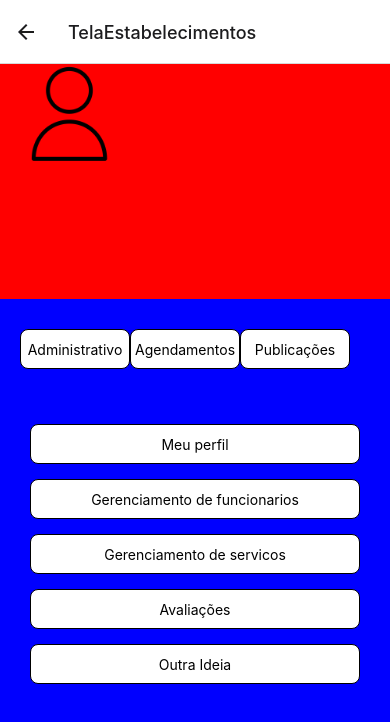
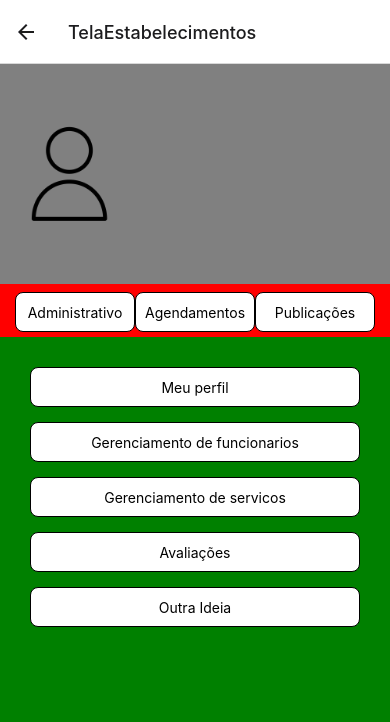
Before and after one commit to AntonioHannon24/App-Pet-Facil01, a React Native app: screen /TelaEstabelecimentos in a window 390 px wide. Shown: the top 722 px of the page. Built offline with nearby package versions, Linux system fonts and the light colour scheme.

Commit message:
Navegação na tela de estabelecimentos

```diff
--- a/src/Componentes/mainComponents/estilos_main.js
+++ b/src/Componentes/mainComponents/estilos_main.js
@@ -49,10 +49,9 @@ export const Loop = styled.View``;
 
 
 export const PerfilContainer = styled.View`
-
-    background-color:red;
-
-    flex-grow:2;
+    padding-top:20px;
+    background-color:gray;
+    flex:1;
 `;
 
 export const ButtonsContainer = styled.View`
@@ -63,10 +62,12 @@ export const ButtonsContainer = styled.View`
 `;
 
 export const ButtonsContainerPainel = styled.View`
-    padding:20px;
-    background-color:blue;
+
+    flex:1;
+    background-color:red;
     flex-direction: row;
-    align-items:center;
+    align-items:flex-end;
+    justify-content:center;
     display: flex;
 `;
 
@@ -80,7 +81,13 @@ export const IconLogin = styled.Image`
 
 export const ButtonsContainerColumn = styled.View`
     padding:20px;
-    background-color:blue;
-    flex-grow:2;
+    background-color:green;
+    flex:2;
     align-items:center;
 `;
+
+export const ImageContainer = styled.View`
+    margin-top:40px;
+    background-color:gray;
+    flex:3;
+`;
--- /dev/null
+++ b/src/Componentes/mainComponents/main_empresas/Administrativo/index.js
@@ -0,0 +1,36 @@
+import React from 'react';
+
+import { ButtonContainer, ButtonText } from "../../../Estilos";
+import { ContainerMain, IconLogin, PerfilContainer, ButtonsContainerPainel, ImageContainer, ButtonsContainerColumn } from "../../estilos_main";
+
+const Administrativo = ({ navigation }) => {
+
+
+    const width = "330px";
+
+
+    return (
+        <ContainerMain>
+            <ButtonsContainerColumn>
+                <ButtonContainer width={width}>
+                    <ButtonText >Meu perfil</ButtonText>
+                </ButtonContainer>
+                <ButtonContainer width={width}>
+                    <ButtonText>Gerenciamento de funcionarios</ButtonText>
+                </ButtonContainer>
+                <ButtonContainer width={width}>
+                    <ButtonText >Gerenciamento de servicos</ButtonText>
+                </ButtonContainer>
+                <ButtonContainer width={width}>
+                    <ButtonText >Avaliações</ButtonText>
+                </ButtonContainer>
+                <ButtonContainer width={width}>
+                    <ButtonText >Outra Ideia</ButtonText>
+                </ButtonContainer>
+            </ButtonsContainerColumn>
+        </ContainerMain>
+
+    )
+};
+
+export default Administrativo;
--- /dev/null
+++ b/src/Componentes/mainComponents/main_empresas/Agendamentos/index.js
@@ -0,0 +1,27 @@
+import React from 'react';
+
+import { ButtonContainer, ButtonText } from "../../../Estilos";
+import { ContainerMain, IconLogin, PerfilContainer, ButtonsContainerPainel, ImageContainer, ButtonsContainerColumn } from "../../estilos_main";
+import { Text } from 'react-native';
+const Agendamentos = ({ navigation }) => {
+
+    const widthButton = "120px";
+
+
+
+    return (
+
+        <ContainerMain>
+            <ContainerMain>
+                <ButtonsContainerColumn>
+                    <Text>Tela de Agendamentos</Text>
+                </ButtonsContainerColumn>
+
+            </ContainerMain>
+
+
+        </ContainerMain>
+    )
+};
+
+export default Agendamentos;
--- a/src/Componentes/mainComponents/main_empresas/funcionarios/index.js
+++ b/src/Componentes/mainComponents/main_empresas/funcionarios/index.js
@@ -1,31 +1,19 @@
 import React from 'react';
 
-import { ContainerMain, DispoFuncao, Icon, Icone, IconeContainer, Linha, Loop, Nome } from "../../estilos_main";
+import { ButtonsContainerColumn, ContainerMain, ButtonsContainerPainel, IconLogin, PerfilContainer } from "../../estilos_main";
+import { ButtonContainer, ButtonText } from "../../../Estilos"
+import { Text } from 'react-native';
 
-const TelaFuncionarios = () => {
+const TelaFuncionarios = ({ navigation }) => {
 
+  const widthButton = "120px";
 
-  const users = [
-    {
-      nome: 'Usuário 1',
-      função: 'Médico(a) Veterinário',
-      disponibilidade: 'Segunda a Sexta, 8h às 17h',
-      icon: require("../../img/profile.png"),
-    },
-  ];
   return (
     <ContainerMain>
-      {users.map((user, index) => (
-        <Loop key={index}>
-          <IconeContainer>
-            <Icone source={require('../../img/horario.png')} />
-          </IconeContainer>
-          <Icon source={require('../../img/profile.png')} />
-          <Nome>{user.nome}</Nome>
-          <DispoFuncao>{user.função}</DispoFuncao>
-          <DispoFuncao>{user.disponibilidade}</DispoFuncao>
-          {index < users.length - 1 && <Linha />}
-        </Loop>))}
+      <ButtonsContainerColumn>
+        <Text>Tela de Funcionarios</Text>
+      </ButtonsContainerColumn>
+
     </ContainerMain>
   );
 };
--- a/src/Componentes/mainComponents/main_empresas/index.js
+++ b/src/Componentes/mainComponents/main_empresas/index.js
@@ -1,51 +1,52 @@
-import React from 'react';
+import React, { useState } from 'react';
 
-import { ButtonsContainerColumn, ContainerMain, PerfilContainer,ButtonsContainerPainel, IconLogin } from "../estilos_main";
-import { ButtonContainer, ButtonText } from "../../Estilos"
+import { ButtonContainer, ButtonText } from "../../Estilos";
+import { ContainerMain, IconLogin, PerfilContainer, ButtonsContainerPainel, ImageContainer, ButtonsContainerColumn } from "../estilos_main";
 
-const TelaEstabelecimentos = ({navigation}) => {
+import Administrativo from './Administrativo';
+import Agendamentos from './Agendamentos'
+import Publicacoes from './publicacoes';
 
-  const width = "330px";
-  const widthButton = "110px";
+const TelaEstabelecimentos = ({ navigation }) => {
+
+  const [selectedScreen, setSelectedScreen] = useState('administrativo');
+  const widthButton = "120px";
+
+  const selectScreen = (screen) => {
+    setSelectedScreen(screen);
+  };
 
 
   return (
     <ContainerMain>
-       <PerfilContainer>
-          <IconLogin source={require('../img/profile.png')}/>
+      <PerfilContainer>
+        <ImageContainer>
+          <IconLogin source={require("../img/profile.png")} />
+        </ImageContainer>
+        <ButtonsContainerPainel>
+          <ButtonContainer width={widthButton}>
+            <ButtonText onPress={() => selectScreen('administrativo')}>Administrativo</ButtonText>
+          </ButtonContainer>
+          <ButtonContainer width={widthButton}>
+            <ButtonText onPress={() => selectScreen('agendamentos')}>Agendamentos</ButtonText>
+          </ButtonContainer>
+          <ButtonContainer width={widthButton}>
+            <ButtonText onPress={() => selectScreen('publicacoes')}>Publicações</ButtonText>
+          </ButtonContainer>
+        </ButtonsContainerPainel>
       </PerfilContainer>
 
-      <ButtonsContainerPainel>
-          <ButtonContainer width={widthButton}>
-            <ButtonText >Administrativo</ButtonText>
-          </ButtonContainer>
-          <ButtonContainer width={widthButton}>
-            <ButtonText >Agendamentos</ButtonText>
-          </ButtonContainer>
-          <ButtonContainer width={widthButton}>
-            <ButtonText >Publicações</ButtonText>
-          </ButtonContainer>
-      </ButtonsContainerPainel>
-
-      <ButtonsContainerColumn>
-          <ButtonContainer width={width}>
-            <ButtonText >Meu perfil</ButtonText>
-          </ButtonContainer>
-          <ButtonContainer width={width}>
-            <ButtonText onPress={() => navigation.navigate('TelaFuncionarios')}>Gerenciamento de funcionarios</ButtonText>
-          </ButtonContainer>
-          <ButtonContainer width={width}>
-            <ButtonText >Gerenciamento de servicos</ButtonText>
-          </ButtonContainer>
-          <ButtonContainer width={width}>
-            <ButtonText >Avaliações</ButtonText>
-          </ButtonContainer>
-          <ButtonContainer width={width}>
-            <ButtonText >Outra Ideia</ButtonText>
-          </ButtonContainer>
-      </ButtonsContainerColumn>
+      {selectedScreen === "administrativo" && (
+        <Administrativo />
+      )}
+      {selectedScreen === 'agendamentos' && (
+        <Agendamentos />
+      )}
+      {selectedScreen === 'publicacoes' && (
+        <Publicacoes />
+      )}
     </ContainerMain>
-  );
+  )
 };
 
 export default TelaEstabelecimentos;
--- /dev/null
+++ b/src/Componentes/mainComponents/main_empresas/publicacoes/index.js
@@ -0,0 +1,24 @@
+import React from 'react';
+
+import { ButtonContainer, ButtonText } from "../../../Estilos";
+import { ContainerMain, IconLogin, PerfilContainer, ButtonsContainerPainel, ImageContainer, ButtonsContainerColumn } from "../../estilos_main";
+import { Text } from 'react-native';
+const Publicacoes = ({ navigation }) => {
+
+    const widthButton = "120px";
+
+
+
+    return (
+
+        <ContainerMain>
+            <ContainerMain>
+                <ButtonsContainerColumn>
+                    <Text>Tela de Publicações</Text>
+                </ButtonsContainerColumn>
+            </ContainerMain>
+        </ContainerMain>
+    )
+};
+
+export default Publicacoes;
--- a/src/Home/index.js
+++ b/src/Home/index.js
@@ -10,6 +10,7 @@ import CadastroEmpresas from "../Componentes/cadastroComponents/cadastro_empresa
 import LoginEstabelecimento from '../Componentes/loginComponents/login_empresa';
 import TelaFuncionarios from '../Componentes/mainComponents/main_empresas/funcionarios';
 
+
 const Stack = createStackNavigator();
 
 export default function Home() {
@@ -19,7 +20,7 @@ export default function Home() {
         <Stack.Screen name="Login" component={TelaLogin} />
         <Stack.Screen name="Login_Estabelecimento" component={LoginEstabelecimento}/>
         <Stack.Screen name="Cadastro" component={CadastroClientes} />
-        <Stack.Screen name="RecuperarSenha" component={RecuperarSenha} />
+        <Stack.Screen name="RecuperarSenha" component={RecuperarSenha}/>
         <Stack.Screen name="TelaEstabelecimentos" component={TelaEstabelecimentos}/>
         <Stack.Screen name="TelaFuncionarios" component={TelaFuncionarios}/>
         <Stack.Screen name="TelaUsuarios" component={TelaUser}/>
```
